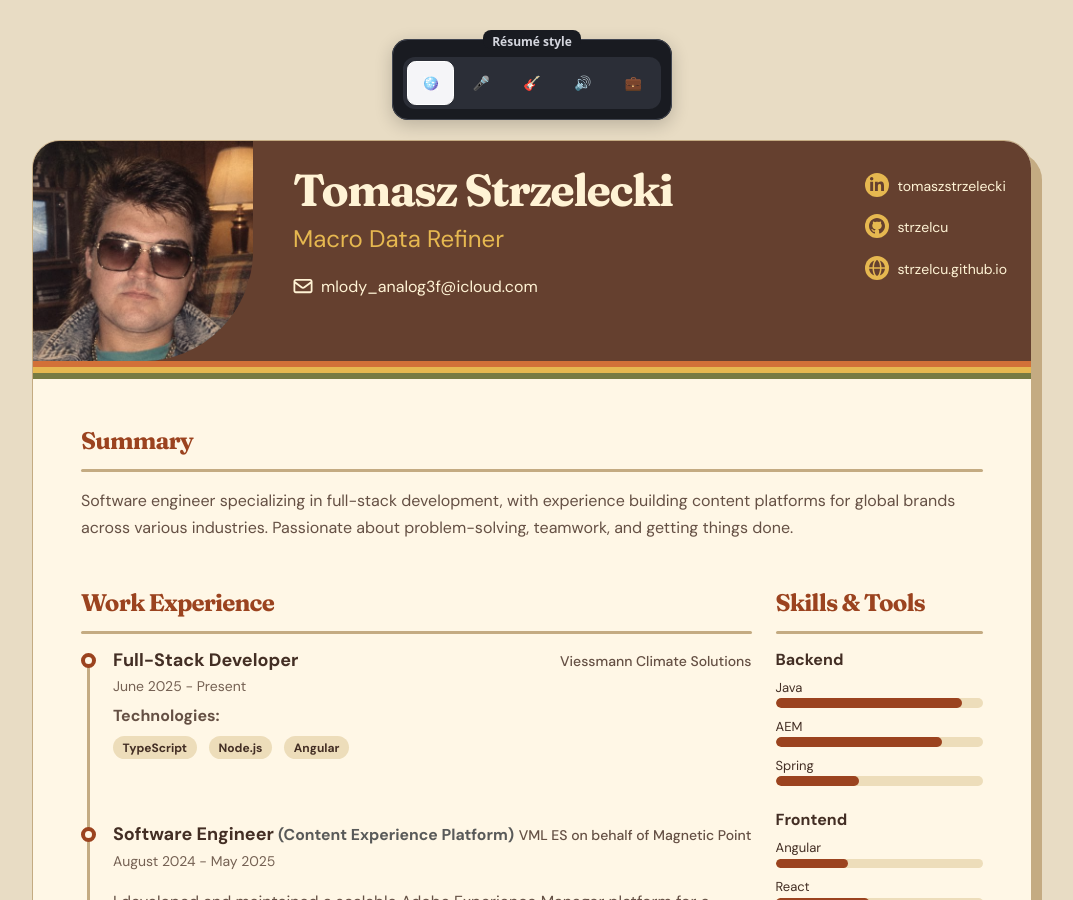
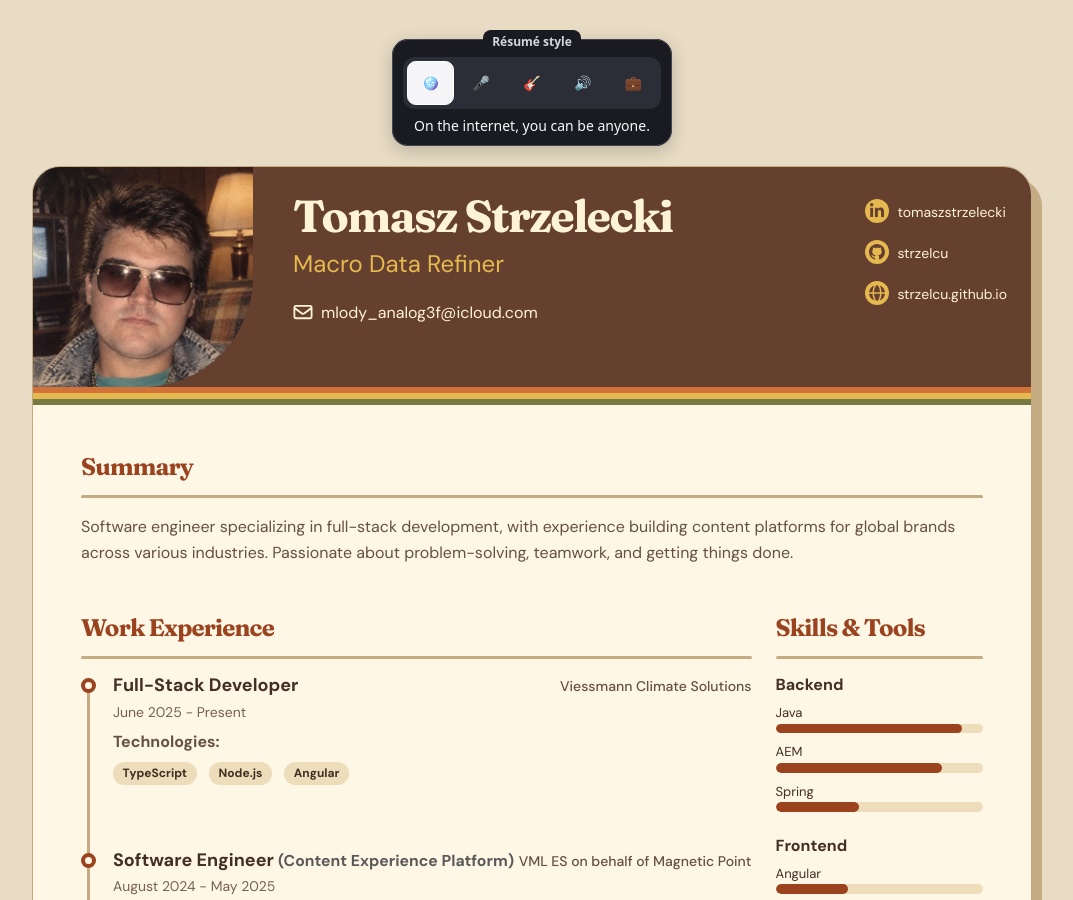
Before and after one commit to strzelcu/resume, a Jekyll site: the page built from index.markdown, in a window 1280 px wide and 900 px high. Shown: the whole window, without its empty margins (108-1181 px from the left). Built offline with Jekyll 4.4.1, drawn with Linux system fonts in a browser that asks for light colours.

Commit message:
Add an English tagline below the résumé style options

```diff
--- a/_layouts/home.html
+++ b/_layouts/home.html
@@ -21,6 +21,7 @@
         <input type="radio" id="resume-style-business" name="resume-style" value="business" aria-label="Business">
         <label for="resume-style-business" title="Business"><span aria-hidden="true">💼</span></label>
       </div>
+      <p class="mt-2 mb-0 fw-normal">On the internet, you can be anyone.</p>
     </fieldset>
     <div class="resume-wrapper-inner mx-auto text-start">
       {% include header.html %}
```
